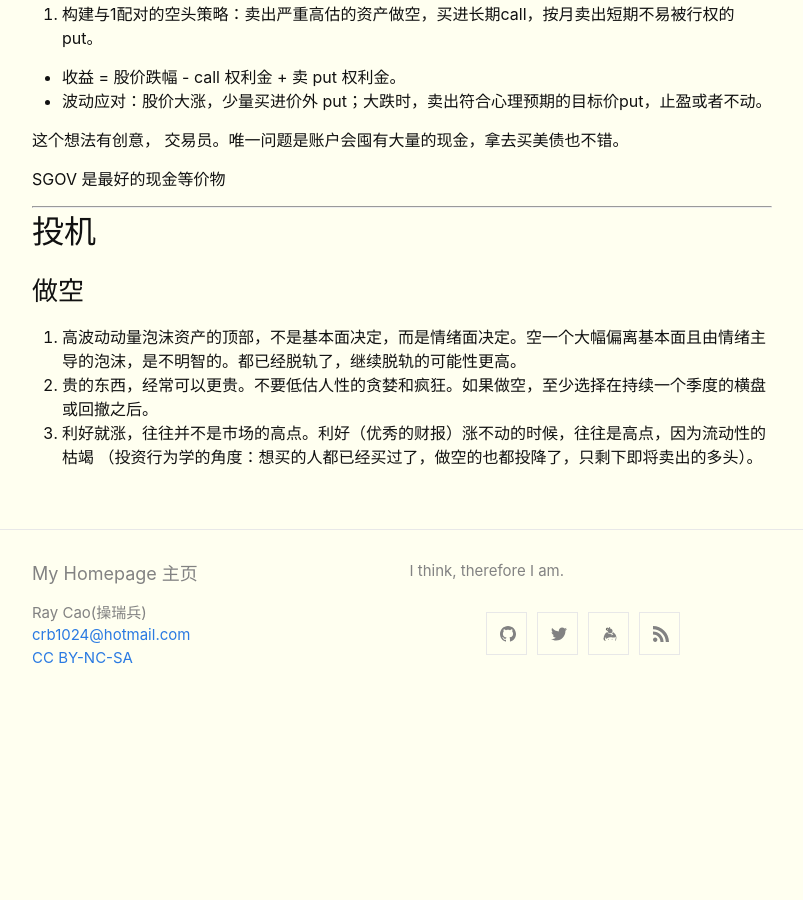
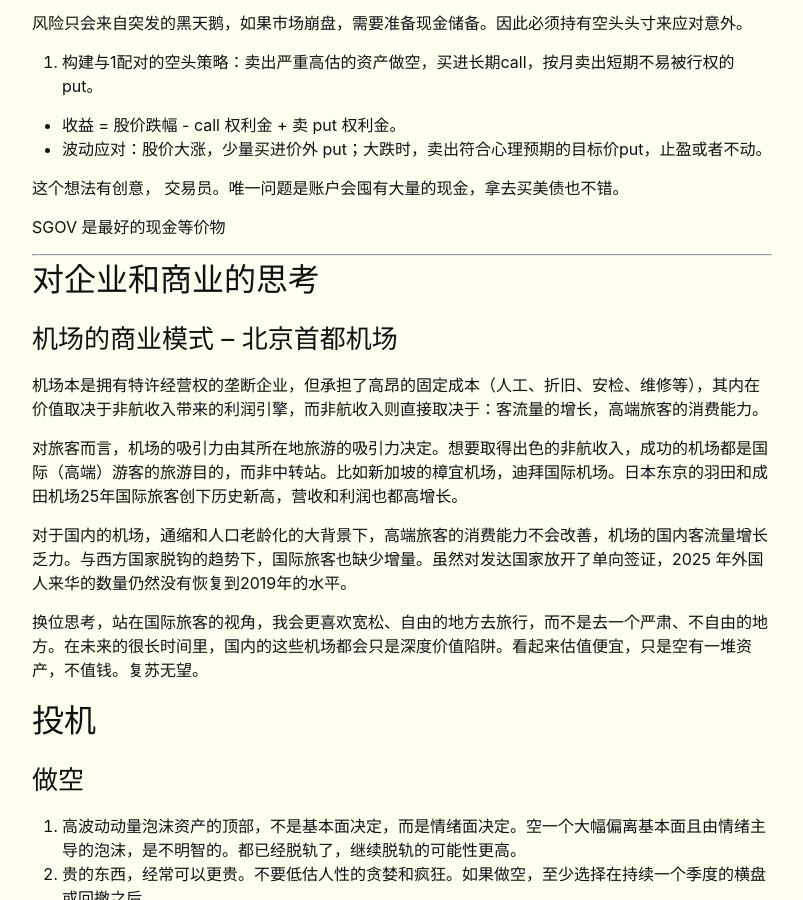
Before and after one commit to crb912/crb912.github.io, a Jekyll site: the page built from _posts/2026-01-01-Investment-Reading.md, in a window 1280 px wide and 900 px high, scrolled down 25182 px. Shown: the whole window, without its empty margins (238-1041 px from the left). Built offline with Jekyll 4.4.1, drawn with Linux system fonts in a browser that asks for light colours; before the commit the page ends 25911 px from its top, so only the background shows below that; some of the changed text lies outside the part shown.

Commit message:
inv: ariport

```diff
--- a/_posts/2026-01-01-Investment-Reading.md
+++ b/_posts/2026-01-01-Investment-Reading.md
@@ -589,6 +589,18 @@ SGOV 是最好的现金等价物
 
 ---
 
+## 对企业和商业的思考
+### 机场的商业模式 -- 北京首都机场
+
+机场本是拥有特许经营权的垄断企业，但承担了高昂的固定成本（人工、折旧、安检、维修等），其内在价值取决于非航收入带来的利润引擎，而非航收入则直接取决于：客流量的增长，高端旅客的消费能力。
+
+对旅客而言，机场的吸引力由其所在地旅游的吸引力决定。想要取得出色的非航收入，成功的机场都是国际（高端）游客的旅游目的，而非中转站。比如新加坡的樟宜机场，迪拜国际机场。日本东京的羽田和成田机场25年国际旅客创下历史新高，营收和利润也都高增长。
+
+对于国内的机场，通缩和人口老龄化的大背景下，高端旅客的消费能力不会改善，机场的国内客流量增长乏力。与西方国家脱钩的趋势下，国际旅客也缺少增量。虽然对发达国家放开了单向签证，2025 年外国人来华的数量仍然没有恢复到2019年的水平。
+
+换位思考，站在国际旅客的视角，我会更喜欢宽松、自由的地方去旅行，而不是去一个严肃、不自由的地方。在未来的很长时间里，国内的这些机场都会只是深度价值陷阱。看起来估值便宜，只是空有一堆资产，不值钱。复苏无望。
+
+
 ## 投机
 
 ### 做空
```
